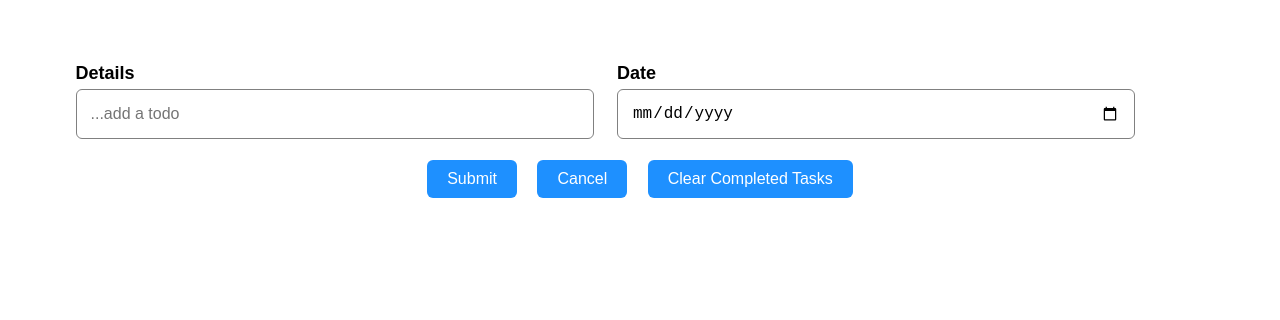
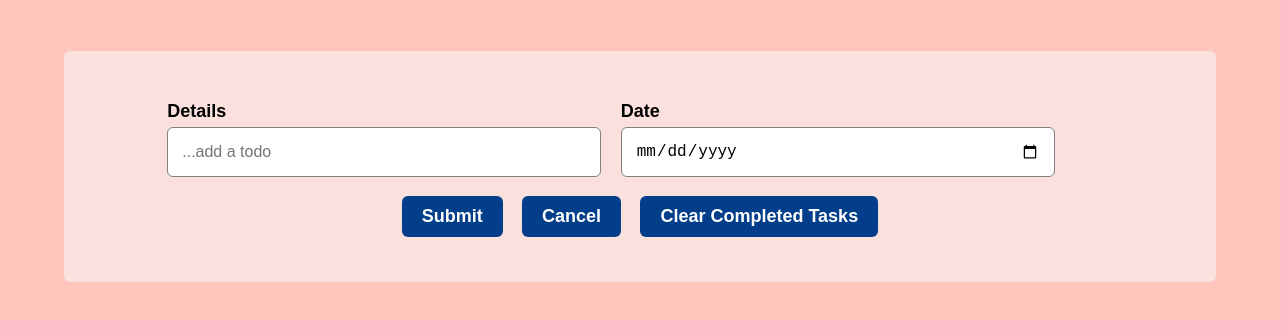
Before and after one commit to patrick-replogle/typescript-todo, a React (Create React App) app: page / in a window 1280 px wide. Shown: the top 320 px of the page. Built offline with nearby package versions, Linux system fonts and the light colour scheme.

Commit message:
styled form and made it somewhat repsonsive

```diff
--- a/src/app.styles.scss
+++ b/src/app.styles.scss
@@ -9,8 +9,13 @@ body {
   font-size: 62.5%;
   margin: 0;
   padding: 0;
+  background-color: #fec5bb;
 }
 
 .App {
-  text-align: center;
+  display: flex;
+  justify-content: center;
+  flex-direction: column;
+  align-items: center;
+  overflow-x: hidden;
 }
--- a/src/components/form/form.styles.scss
+++ b/src/components/form/form.styles.scss
@@ -3,18 +3,29 @@ form {
   flex-direction: column;
   justify-content: center;
   align-items: center;
-  width: 100%;
+  width: 90%;
   font-size: 1.6rem;
   margin-top: 4%;
+  background-color: #fae1dd;
+  padding: 40px;
+  border-radius: 6px;
 
   .inputContainer {
     display: flex;
     width: 90%;
 
+    @media (max-width: 700px) {
+      flex-direction: column;
+    }
+
     div {
       width: 45%;
       text-align: left;
       margin: 1%;
+
+      @media (max-width: 700px) {
+        width: 95%;
+      }
 
       label {
         font-weight: bold;
@@ -35,17 +46,27 @@ form {
 
   .btnContainer {
     display: flex;
-    width: 80%;
+    width: 90%;
     justify-content: center;
+
+    @media (max-width: 700px) {
+      flex-direction: column;
+    }
 
     button {
       border-radius: 6px;
       padding: 10px 20px;
-      background-color: dodgerblue;
+      background-color: #023e8a;
       color: white;
       border: none;
       margin: 5px 1%;
-      font-size: 1.6rem;
+      font-size: 1.8rem;
+      font-weight: bold;
+
+      @media (max-width: 700px) {
+        max-width: 95%;
+        font-size: 1.6rem;
+      }
 
       &:hover {
         opacity: 0.8;
--- a/src/components/todo-list/TodoList.tsx
+++ b/src/components/todo-list/TodoList.tsx
@@ -6,6 +6,8 @@ import { ActionType } from '../../actions';
 
 import Todo from '../todo/Todo';
 
+import './todo-list.styles.scss';
+
 type TodoListProps = {
   todos: TodoType[];
   dispatch: Dispatch<ActionType>;
@@ -13,7 +15,7 @@ type TodoListProps = {
 
 const TodoList = ({ todos, dispatch }: TodoListProps) => {
   return (
-    <div>
+    <div className="container">
       {todos.length > 0 &&
         todos.map((todo) => {
           return <Todo todo={todo} key={todo.id} dispatch={dispatch} />;
--- /dev/null
+++ b/src/components/todo-list/todo-list.styles.scss
@@ -0,0 +1,7 @@
+.container {
+  display: flex;
+  flex-direction: column;
+  align-items: center;
+  justify-content: center;
+  width: 90%;
+}
--- a/src/components/todo/Todo.tsx
+++ b/src/components/todo/Todo.tsx
@@ -39,13 +39,13 @@ const Todo = ({
 
   return (
     <div className="todoContainer">
-      <div>
+      <div className="left">
         <p style={{ textDecoration: checked ? 'line-through' : 'none' }}>
           {details}
         </p>
         <p>{date}</p>
       </div>
-      <div className="iconContainer">
+      <div className="right">
         <CreateIcon onClick={toggleEdit} className="icon" />
         <DeleteIcon onClick={deleteTodo} className="icon" />
         <input
--- a/src/components/todo/todo.styles.scss
+++ b/src/components/todo/todo.styles.scss
@@ -1,19 +1,38 @@
 .todoContainer {
   display: flex;
   align-items: center;
+  justify-content: center;
+  border: 1px solid black;
+  border-radius: 6px;
+  width: 100%;
+  margin: 1%;
 
-  .iconContainer {
+  .left {
+    width: 50%;
+
+    p {
+      font-size: 1.6rem;
+      text-align: left;
+      padding-left: 2%;
+    }
+  }
+
+  .right {
     display: flex;
     align-items: center;
+    justify-content: flex-end;
+    width: 50%;
 
     .icon {
       font-size: 3rem;
       cursor: pointer;
+      margin-right: 4%;
     }
 
     input {
       height: 20px;
       width: 20px;
+      margin-right: 4%;
     }
   }
 }
```
